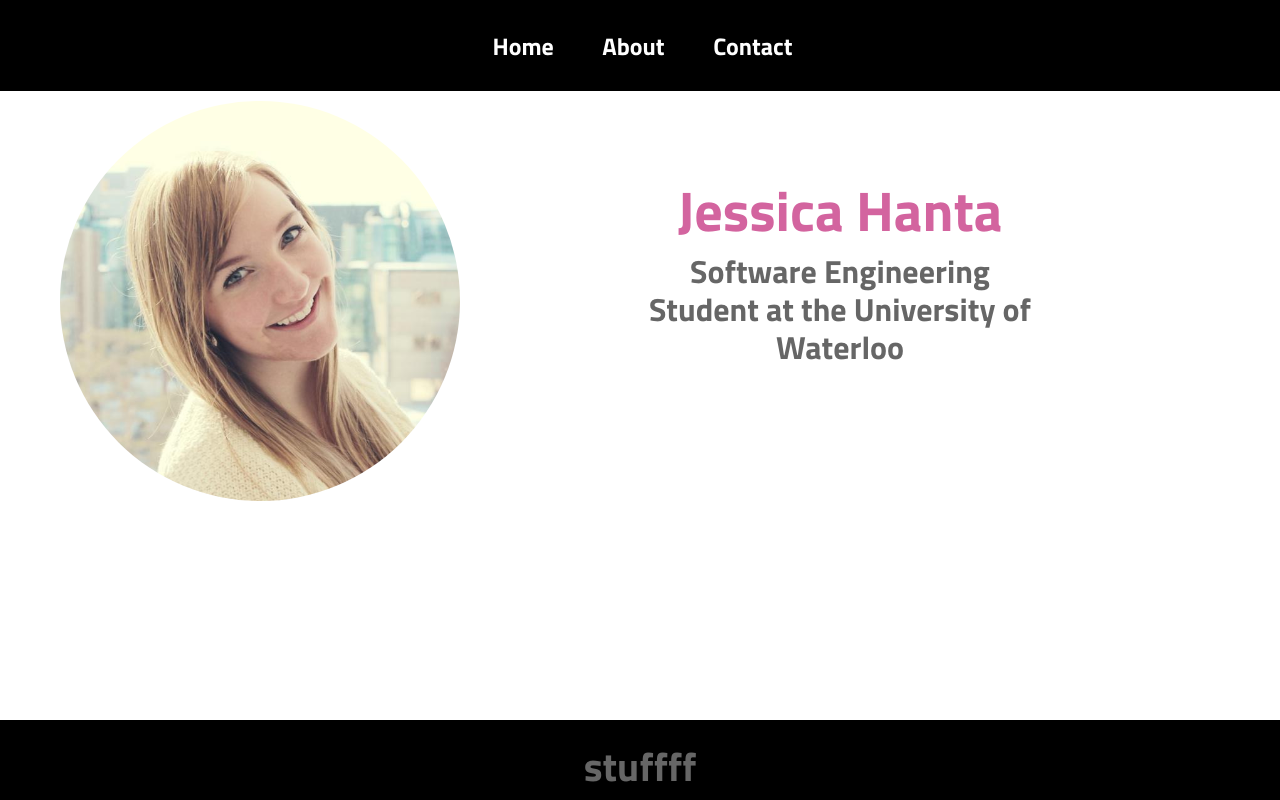
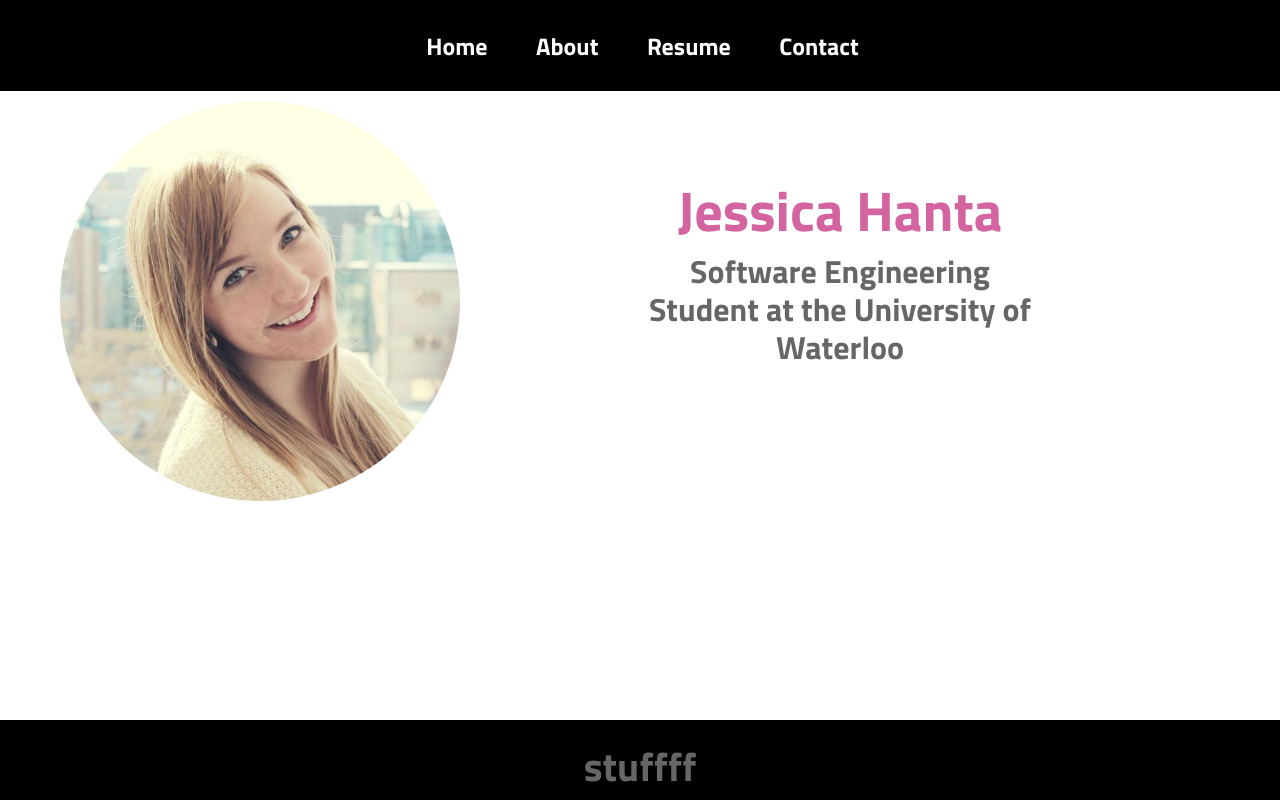
Before and after one commit to jesshanta/jesshanta.github.io, a plain HTML site: page index.html in a window 1280 px wide. Drawn offline with Linux system fonts and the light colour scheme.

Commit message:
plus resume

```diff
--- a/index.html
+++ b/index.html
@@ -10,6 +10,7 @@
 			<ul>
 				<li><a class = "menu-button" href= "http://jesshanta.github.io/">Home</a></li>
 				<li><a class = "menu-button" href= "http://jesshanta.github.io/">About</a></li>
+				<li><a class = "menu-button" ahref= "3A_Jessica_Hanta_Resume.pdf">Resume</a></li>
 				<li><a class = "menu-button" href= "http://jesshanta.github.io/">Contact</a></li>
 			</ul>
 		</div>
```
Also changed, not shown: 1 other file.
